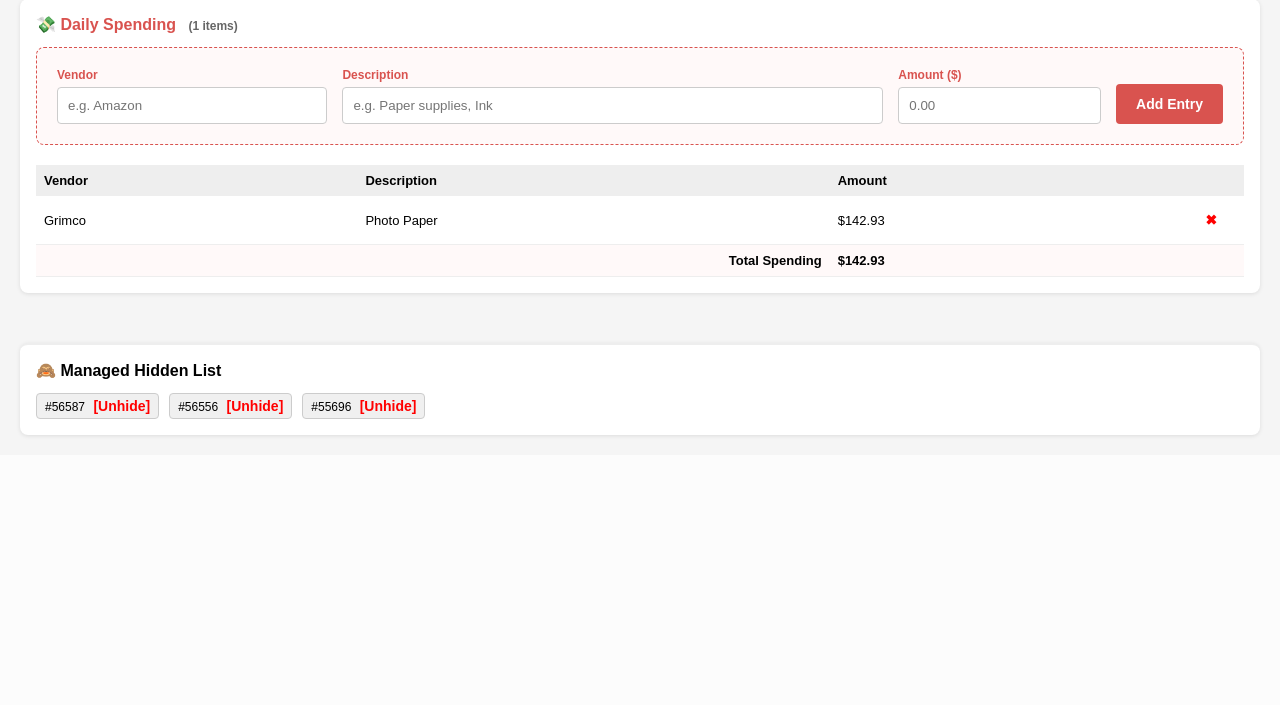
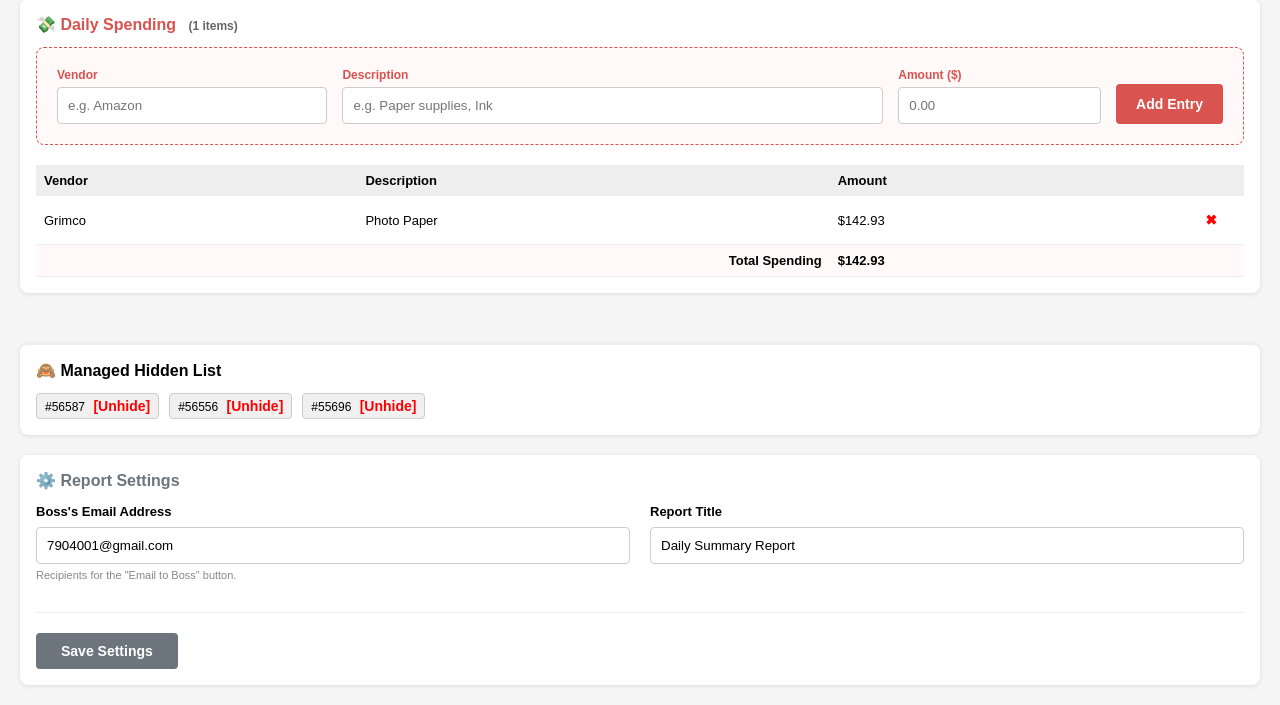
Before and after one commit to jae1/printsmith-report-app, a FastAPI app: page / in a window 1280 px wide. Shown: the part 738-1443 px from the top of the page. Before the commit the page ends 1176 px from the top, so only its background shows below. Run offline with FastAPI, Linux system fonts and the light colour scheme; data that the repository does not hold is empty.

Commit message:
Added customizable email settings and persistence

```diff
--- a/app/templates/index.html
+++ b/app/templates/index.html
@@ -43,6 +43,7 @@
   .picked_up h2 { color: #ED7D31; }
   .paid h2 { color: #B8860B; }
   .spending h2 { color: #d9534f; }
+  .settings h2 { color: #6c757d; }
   .badge-paid { background: #28a745; color: white; padding: 2px 6px; border-radius: 4px; font-size: 10px; font-weight: bold; margin-left: 5px; }
   .badge-bal { background: #FFC000; color: #333; padding: 2px 6px; border-radius: 4px; font-size: 10px; font-weight: bold; margin-left: 5px; }
   .badge-type { padding: 2px 6px; border-radius: 4px; font-size: 10px; font-weight: bold; margin-right: 5px; color: white; }
@@ -96,6 +97,25 @@
   <h2>🙈 Managed Hidden List</h2>
   <div id="hiddenList" style="display: flex; gap: 10px; flex-wrap: wrap;"></div>
 </div>
+
+<div id="settingsSection" class="section settings">
+  <h2>⚙️ Report Settings</h2>
+  <div style="display: grid; grid-template-columns: 1fr 1fr; gap: 20px;">
+    <div>
+      <label style="display: block; font-size: 13px; font-weight: bold; margin-bottom: 8px;">Boss's Email Address</label>
+      <input type="email" id="setBossEmail" style="width: 100%; padding: 10px; border: 1px solid #ccc; border-radius: 4px; box-sizing: border-box;">
+      <p style="font-size: 11px; color: #888; margin-top: 5px;">Recipients for the "Email to Boss" button.</p>
+    </div>
+    <div>
+      <label style="display: block; font-size: 13px; font-weight: bold; margin-bottom: 8px;">Report Title</label>
+      <input type="text" id="setReportTitle" style="width: 100%; padding: 10px; border: 1px solid #ccc; border-radius: 4px; box-sizing: border-box;">
+    </div>
+  </div>
+  <div style="margin-top: 20px; padding-top: 20px; border-top: 1px solid #eee;">
+    <button onclick="saveSettings()" style="background: #6c757d; color: white; border: none; padding: 10px 25px; border-radius: 4px; cursor: pointer; font-weight: bold;">Save Settings</button>
+    <span id="saveStatus" style="margin-left: 15px; font-size: 13px; color: #28a745; font-weight: bold;"></span>
+  </div>
+</div>
 <script>
   let reportData = null;
   let sortConfig = { key: 'invoicenumber', direction: 'desc', section: null };
@@ -117,7 +137,8 @@
       reportData = await res.json();
       renderReport();
       loadHiddenList();
-      loadSpending(); // Load spending
+      loadSpending();
+      loadSettings(); // Load settings
 
       const now = new Date().toLocaleTimeString();
       document.getElementById('updateStatus').innerText = `Last Updated: ${now} (Auto-refresh every 60s)`;
@@ -369,6 +390,36 @@
     window.location.href = '/api/export?target_date=' + d;
   }
 
+  async function loadSettings() {
+    try {
+      const res = await fetch('/api/settings');
+      const settings = await res.json();
+      document.getElementById('setBossEmail').value = settings.boss_email;
+      document.getElementById('setReportTitle').value = settings.report_title;
+    } catch(e) { console.error(e); }
+  }
+
+  async function saveSettings() {
+    const boss_email = document.getElementById('setBossEmail').value;
+    const report_title = document.getElementById('setReportTitle').value;
+
+    try {
+      await fetch('/api/settings', {
+        method: 'POST',
+        headers: { 'Content-Type': 'application/json' },
+        body: JSON.stringify({
+            boss_email,
+            report_title,
+            auto_send_enabled: false,
+            auto_send_time: "17:00"
+        })
+      });
+      const status = document.getElementById('saveStatus');
+      status.innerText = 'Settings saved!';
+      setTimeout(() => status.innerText = '', 3000);
+    } catch(e) { alert('Failed to save settings'); }
+  }
+
   loadReport();
 </script>
 </body>
```
Also changed, not shown: app/api/endpoints.py (+16 -1 lines), app/services/email_service.py (+5 -2 lines), app/services/settings_service.py (added, +26 -0 lines).
